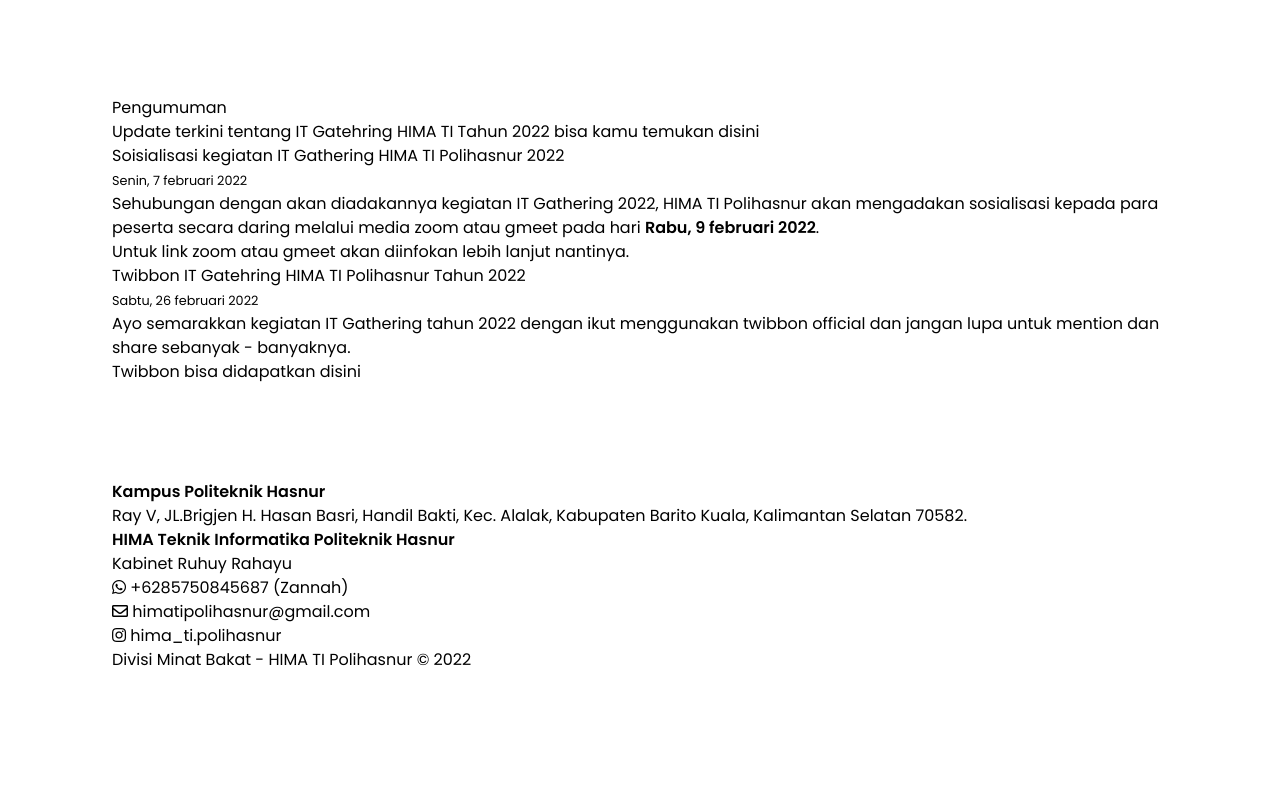
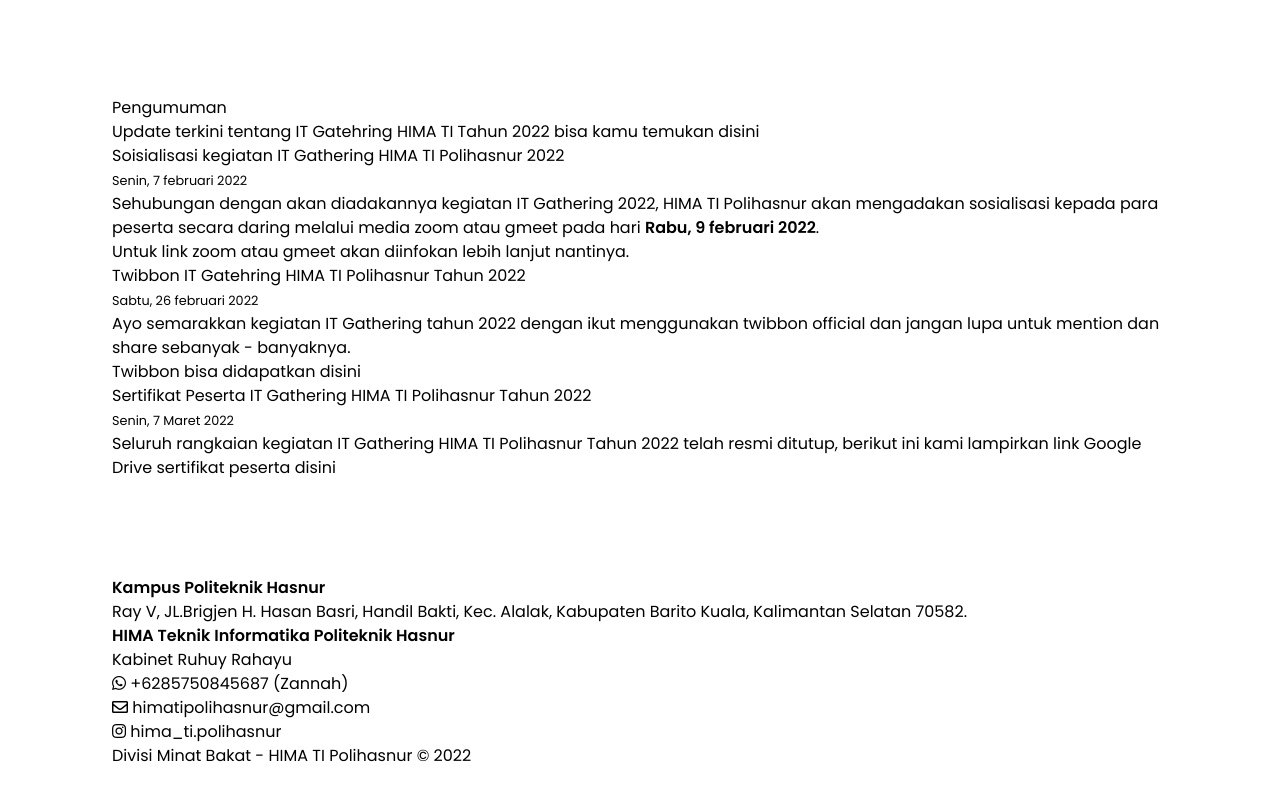
Before and after one commit to or-abdillh/landing-page, a Vue app: page / in a window 1280 px wide. Shown: the part 4242-5042 px from the top of the page. Before the commit the page ends 4962 px from the top, so only its background shows below. Built offline with nearby package versions, Linux system fonts and the light colour scheme.

Commit message:
Update announcement

```diff
--- a/src/announcements.js
+++ b/src/announcements.js
@@ -16,5 +16,13 @@
 	    Ayo semarakkan kegiatan IT Gathering tahun 2022 dengan ikut menggunakan twibbon official dan jangan lupa untuk mention dan share sebanyak - banyaknya. <br>
 	    Twibbon bisa didapatkan <a class="text-blue-500 font-medium" href="https://twb.nz/it-gathering-2022">disini</a>
 	  `
+	},
+	{
+		title: 'Sertifikat Peserta IT Gathering HIMA TI Polihasnur Tahun 2022',
+		publishDate: 'Senin, 7 Maret 2022',
+		content: `
+			Seluruh rangkaian kegiatan IT Gathering HIMA TI Polihasnur Tahun 2022 telah resmi ditutup,
+			berikut ini kami lampirkan link Google Drive sertifikat peserta <a class="text-blue-500 font-medium" href="https://drive.google.com/drive/folders/1P7CwJchqevK75UlV9TTc6biszuIW7c3w?usp=sharing">disini</a>
+		`
 	}
 ]
```
